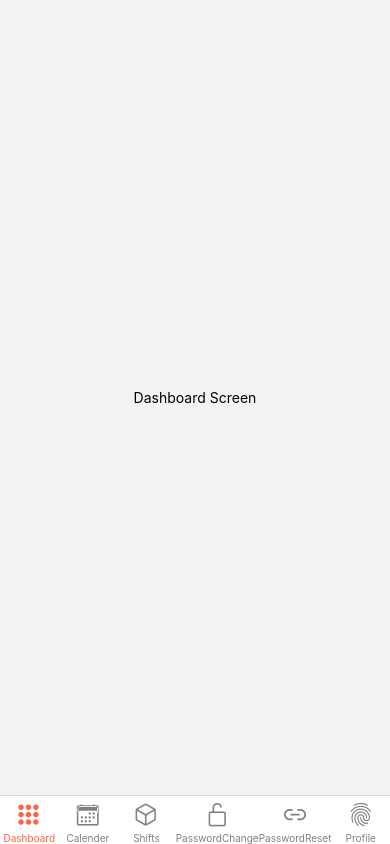
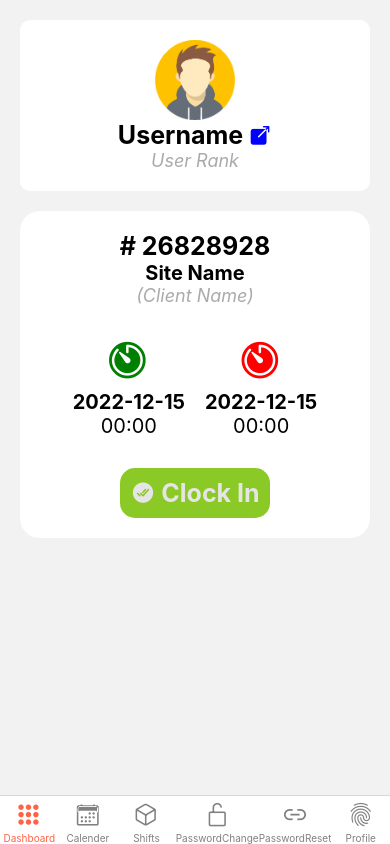
Before and after one commit to IkramKhan-DevOps/thestaffmanager-mobile, a React Native app: screen /BottomNavigation in a window 390 px wide. Built offline with nearby package versions, Linux system fonts and the light colour scheme.

Commit message:
APP: Dashboard and Shifts Screen added

```diff
--- /dev/null
+++ b/components/BaseView.js
@@ -0,0 +1,9 @@
+import {StatusBar, View} from "react-native";
+
+export default function BaseView({children}) {
+    return (
+        <View style={{marginTop:StatusBar.currentHeight||0, flex:1}}>
+            { children }
+        </View>
+    )
+}
--- a/config/colors.js
+++ b/config/colors.js
@@ -37,4 +37,8 @@ export default {
     darkGreen: "#8ac926",
     darkBlue: "#1982c4",
     darkPurple: "#6a4c93",
+
+    red: "#e5383b",
+    lightRed: "#ff686b",
+    DarkRed: "#dd1c1a",
 }
--- a/screens/DashboardScreen.js
+++ b/screens/DashboardScreen.js
@@ -1,11 +1,64 @@
-import { StyleSheet, Text, View } from 'react-native';
+import {Image, StyleSheet, Text, TouchableOpacity, View} from 'react-native';
+import BaseView from "../components/BaseView";
+import colors from "../config/colors";
+import {Ionicons} from "@expo/vector-icons";
 
-function DashboardScreen({ navigation }) {
+function DashboardScreen({navigation}) {
     return (
-        <View style={{ flex: 1, alignItems: 'center', justifyContent: 'center' }}>
-            <Text>Dashboard Screen</Text>
-        </View>
+        <BaseView>
+            <View style={{flex:1}}>
+                <View style={{backgroundColor:colors.white, marginTop:20, marginHorizontal:20, borderRadius:10, padding:20, alignItems:"center"}}>
+                    <Image source={require("../assets/images/user.png")} style={{width:80, height:80}} />
+                    <Text style={{textAlign:"center", fontWeight:"bold", fontSize:25}}>
+                        Username <Ionicons name={"md-open"} size={23} color={"blue"} />
+                    </Text>
+                    <Text style={{textAlign:"center", fontStyle:"italic", color:colors.grey500, fontSize:18}}>User Rank</Text>
+
+                </View>
+                <View style={{backgroundColor: colors.white,  marginTop:20, marginHorizontal:20, borderRadius:20, padding:20, alignItems:"center"}}>
+                    <Text style={{textAlign:"center", fontWeight:"bold", fontSize:25}}>
+                        # 26828928
+                    </Text>
+                    <Text style={{textAlign:"center", fontWeight:"bold", fontSize:20}}>
+                        Site Name
+                    </Text>
+                    <Text style={{textAlign:"center", fontStyle:"italic", color:colors.grey500, fontSize:18}}>
+                        (Client Name)
+                    </Text>
+
+                    <View style={{flexDirection:"row", marginVertical:20}}>
+                        <View style={{width:"50%", padding:10, alignItems: "center"}}>
+                            <Ionicons name={"timer"} size={45} color={"green"} />
+                            <Text style={{fontWeight:"bold", fontSize:20, marginTop:5}}>
+                                2022-12-15
+                            </Text>
+                            <Text style={{fontSize:20}}>
+                                00:00
+                            </Text>
+                        </View>
+                        <View style={{width:"50%", padding:10, alignItems: "center"}}>
+                            <Ionicons name={"timer"} size={45} color={"red"}/>
+                            <Text style={{fontWeight:"bold", fontSize:20, marginTop:5}}>
+                                2022-12-15
+                            </Text>
+                            <Text style={{fontSize:20}}>
+                                00:00
+                            </Text>
+                        </View>
+                    </View>
+                    <TouchableOpacity style={{backgroundColor:colors.darkGreen, padding:10, borderRadius:15}}>
+                        <Text style={{color:colors.white100, fontSize:25, fontWeight:"bold"}}>
+                            <Ionicons name={"md-checkmark-done-circle"} size={25} /> Clock In
+                        </Text>
+                    </TouchableOpacity>
+
+                </View>
+            </View>
+        </BaseView>
     );
 }
 
+const styles = StyleSheet.create({});
+
+
 export default DashboardScreen;
--- a/screens/ShiftsScreen.js
+++ b/screens/ShiftsScreen.js
@@ -55,7 +55,8 @@ function ShiftsScreen() {
 
                 </View>
 
-                <View style={{flexDirection: "row", marginTop:10, borderTopWidth:1,paddingTop:10, borderTopColor:colors.grey200}}>
+                <View style={{flexDirection: "row", marginTop:10, borderTopWidth:1,paddingTop:10,
+                    borderTopColor:colors.lightGrey}}>
 
                     <View style={{flex:1, flexDirection:"row"}}>
                         <Ionicons name={"timer"} size={15} />
@@ -114,8 +115,9 @@ const styles = StyleSheet.create({
 
     itemContainer: {
         padding: 10,
-        backgroundColor: colors.white,
-        marginVertical: 2
+        backgroundColor: colors.white100,
+        marginVertical: 2,
+        borderRadius:20,
     },
     itemRow: {
         flexDirection: "row",
```
Also changed, not shown: assets/images/user.png (added).
